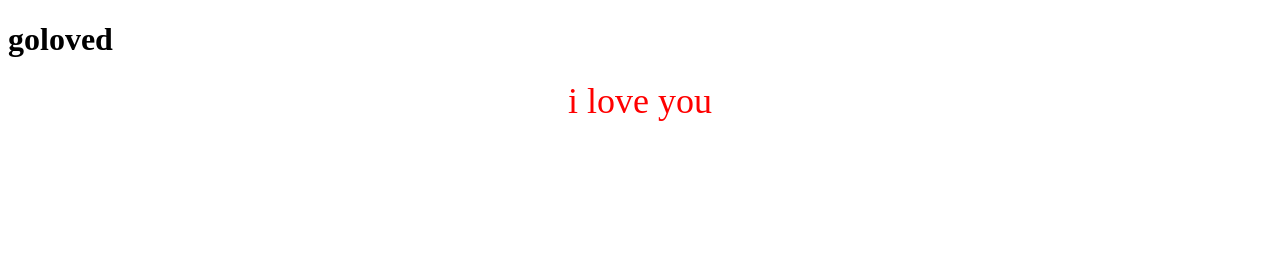
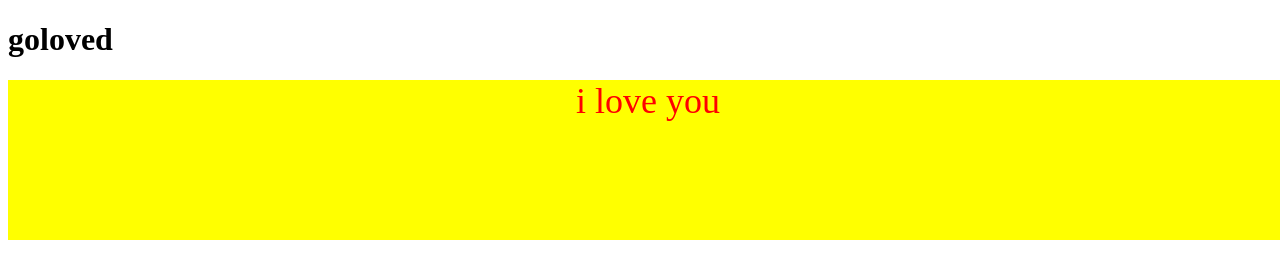
Before and after one commit to goloved/goloved.github.io, a plain HTML site: page index.html in a window 1280 px wide. Drawn offline with Linux system fonts and the light colour scheme.

Commit message:
update index.html

```diff
--- a/index.html
+++ b/index.html
@@ -7,11 +7,12 @@
     <title>goloved</title>
     <style>
       div{
-      width:100wh;
+      width:100vw;
       height:20vh;
       color:red;
       font-size:36px;
       text-align: center;
+      background-color: yellow;
       }
 
 
@@ -21,5 +22,6 @@
     <h1>goloved</h1>
     <div>i love you</div>
 
+
 </body>
 </html>
```
